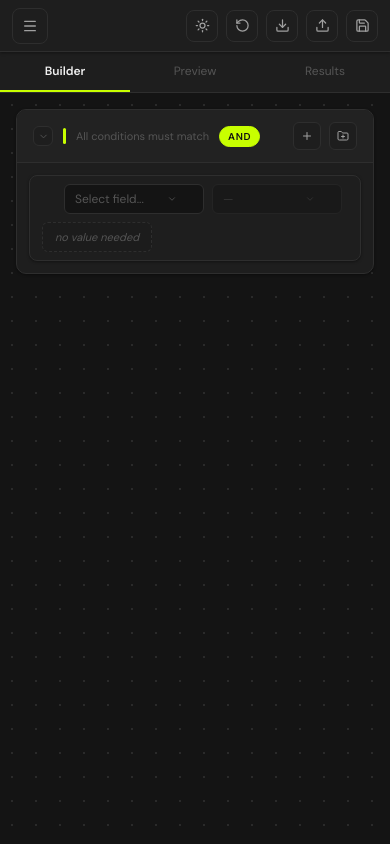
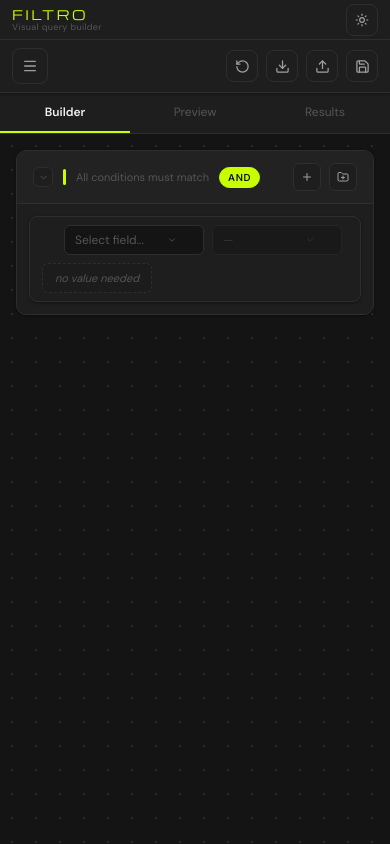
Before and after one commit to JasmineODaniel/Filtro, a Next.js app: page / in a window 390 px wide. Built offline with nearby package versions, Linux system fonts and the light colour scheme.

Commit message:
feat: mobile toolbar with logo left, theme toggle top-right, schema grid in drawer

```diff
--- a/src/components/builder/Toolbar.tsx
+++ b/src/components/builder/Toolbar.tsx
@@ -7,7 +7,8 @@ import { ALL_SCHEMAS } from '@/types/schema'
 import { validateImportedTree, MAX_IMPORT_FILE_SIZE } from '@/utils/sanitize'
 import { Button } from '@/components/ui/Button'
 import { Icon } from '@/components/ui/Icon'
-import { Check, Menu, X, History, BookmarkCheck, Filter, Sun, Moon, ChevronRight } from 'lucide-react'
+import { Check, Menu, X, History, BookmarkCheck, Sun, Moon, ChevronRight } from 'lucide-react'
+import { FiltroLogo } from '@/components/ui/FiltroLogo'
 import HistoryPanel from './HistoryPanel'
 import PresetsPanel from './PresetsPanel'
 
@@ -90,19 +91,59 @@ export default function Toolbar() {
       <header
         role="banner"
         style={{
-          height: '52px',
           borderBottom: '1px solid var(--border)',
           backgroundColor: 'var(--surface)',
           display: 'flex',
-          alignItems: 'center',
-          justifyContent: 'space-between',
-          padding: isMobile ? '0 var(--space-3)' : '0 var(--space-5)',
+          flexDirection: isMobile ? 'column' : 'row',
+          alignItems: isMobile ? 'stretch' : 'center',
+          justifyContent: isMobile ? undefined : 'space-between',
+          padding: isMobile ? '0' : '0 var(--space-5)',
           flexShrink: 0,
           boxShadow: 'var(--shadow)',
           position: 'relative',
           zIndex: 30,
         }}
       >
+        {isMobile && (
+          <div style={{
+            display: 'flex',
+            alignItems: 'center',
+            justifyContent: 'space-between',
+            height: '40px',
+            borderBottom: '1px solid var(--border)',
+            padding: '0 var(--space-3)',
+          }}>
+            <FiltroLogo size="sm" description="Visual query builder" />
+            <button
+              onClick={toggleTheme}
+              aria-label={theme === 'dark' ? 'Switch to light mode' : 'Switch to dark mode'}
+              style={{
+                width: '32px',
+                height: '32px',
+                borderRadius: 'var(--radius)',
+                border: '1px solid var(--border)',
+                backgroundColor: 'transparent',
+                color: 'var(--text-secondary)',
+                display: 'flex',
+                alignItems: 'center',
+                justifyContent: 'center',
+                cursor: 'pointer',
+              }}
+            >
+              {theme === 'dark' ? <Sun size={14} /> : <Moon size={14} />}
+            </button>
+          </div>
+        )}
+
+        <div style={{
+          display: 'flex',
+          alignItems: 'center',
+          justifyContent: 'space-between',
+          height: '52px',
+          padding: isMobile ? '0 var(--space-3)' : undefined,
+          width: '100%',
+        }}>
+
         {isMobile ? (
           <button
             onClick={() => setDrawerOpen(true)}
@@ -125,7 +166,7 @@ export default function Toolbar() {
           </button>
         ) : (
           <nav aria-label="Breadcrumb" style={{ display: 'flex', alignItems: 'center', gap: 'var(--space-1)' }}>
-            <span style={{ fontSize: '11px', color: 'var(--text-muted)', fontFamily: 'var(--font-display)', letterSpacing: '0.08em' }}>Filtro</span>
+            <FiltroLogo size="sm" />
             <Icon name="chevronRight" size={12} color="var(--text-muted)" aria-hidden="true" />
             <span style={{ fontSize: '12px', color: 'var(--text-muted)' }}>Query Builder</span>
             <Icon name="chevronRight" size={12} color="var(--text-muted)" aria-hidden="true" />
@@ -161,28 +202,6 @@ export default function Toolbar() {
         )}
 
         <div style={{ display: 'flex', alignItems: 'center', gap: 'var(--space-2)' }}>
-          {isMobile && (
-            <button
-              onClick={toggleTheme}
-              aria-label={theme === 'dark' ? 'Switch to light mode' : 'Switch to dark mode'}
-              style={{
-                width: '32px',
-                height: '32px',
-                borderRadius: 'var(--radius)',
-                border: '1px solid var(--border)',
-                backgroundColor: 'transparent',
-                color: 'var(--text-secondary)',
-                display: 'flex',
-                alignItems: 'center',
-                justifyContent: 'center',
-                cursor: 'pointer',
-                transition: 'all 0.15s ease',
-              }}
-            >
-              {theme === 'dark' ? <Sun size={15} /> : <Moon size={15} />}
-            </button>
-          )}
-
           <Button
             variant="primary"
             size="md"
@@ -341,6 +360,7 @@ export default function Toolbar() {
             onChange={handleImport}
           />
         </div>
+        </div>
       </header>
 
       {isMobile && drawerOpen && (
@@ -397,28 +417,16 @@ export default function Toolbar() {
                   {drawerPanel === 'history' ? 'History' : 'Saved Presets'}
                 </button>
               ) : (
-                <div style={{ display: 'flex', alignItems: 'center', gap: 'var(--space-2)' }}>
-                  <div style={{
-                    width: '26px',
-                    height: '26px',
-                    borderRadius: 'var(--radius-sm)',
-                    backgroundColor: 'var(--accent)',
-                    display: 'flex',
-                    alignItems: 'center',
-                    justifyContent: 'center',
-                    flexShrink: 0,
-                  }}>
-                    <Filter size={13} color="var(--accent-text)" strokeWidth={2.5} />
-                  </div>
-                  <span style={{
-                    fontFamily: 'var(--font-display)',
-                    fontSize: '13px',
-                    color: 'var(--text-primary)',
-                    letterSpacing: '0.08em',
-                  }}>
-                    Filtro
-                  </span>
-                </div>
+                <span style={{
+                  fontFamily: 'var(--font-sans)',
+                  fontSize: '12px',
+                  fontWeight: 600,
+                  color: 'var(--text-muted)',
+                  letterSpacing: '0.08em',
+                  textTransform: 'uppercase',
+                }}>
+                  Menu
+                </span>
               )}
               <button
                 onClick={closeDrawer}
@@ -455,7 +463,7 @@ export default function Toolbar() {
                   }}>
                     Schema
                   </span>
-                  <div role="tablist" aria-label="Schema selector" style={{ display: 'flex', flexDirection: 'column', gap: 'var(--space-1)' }}>
+                  <div role="tablist" aria-label="Schema selector" style={{ display: 'flex', flexWrap: 'wrap', gap: 'var(--space-1)' }}>
                     {ALL_SCHEMAS.map(s => (
                       <button
                         key={s.id}
@@ -463,25 +471,21 @@ export default function Toolbar() {
                         aria-selected={schema.id === s.id}
                         onClick={() => { setSchema(s); closeDrawer() }}
                         style={{
-                          padding: 'var(--space-2) var(--space-3)',
+                          flex: '1 1 calc(50% - 4px)',
+                          minWidth: 0,
+                          padding: 'var(--space-2) var(--space-2)',
                           borderRadius: 'var(--radius-sm)',
-                          border: `1px solid ${schema.id === s.id ? 'var(--accent)' : 'transparent'}`,
-                          backgroundColor: schema.id === s.id ? 'var(--accent)' : 'transparent',
+                          border: `1px solid ${schema.id === s.id ? 'var(--accent)' : 'var(--border)'}`,
+                          backgroundColor: schema.id === s.id ? 'var(--accent)' : 'var(--bg)',
                           color: schema.id === s.id ? 'var(--accent-text)' : 'var(--text-secondary)',
-                          fontSize: '13px',
+                          fontSize: '12px',
                           fontWeight: schema.id === s.id ? 600 : 400,
                           fontFamily: 'var(--font-sans)',
                           cursor: 'pointer',
-                          textAlign: 'left',
+                          textAlign: 'center',
                           transition: 'all 0.15s ease',
-                          display: 'flex',
-                          alignItems: 'center',
-                          gap: 'var(--space-2)',
                         }}
                       >
-                        {schema.id === s.id && (
-                          <div style={{ width: '5px', height: '5px', borderRadius: '50%', backgroundColor: 'var(--accent-text)', flexShrink: 0 }} />
-                        )}
                         {s.name}
                       </button>
                     ))}
```
